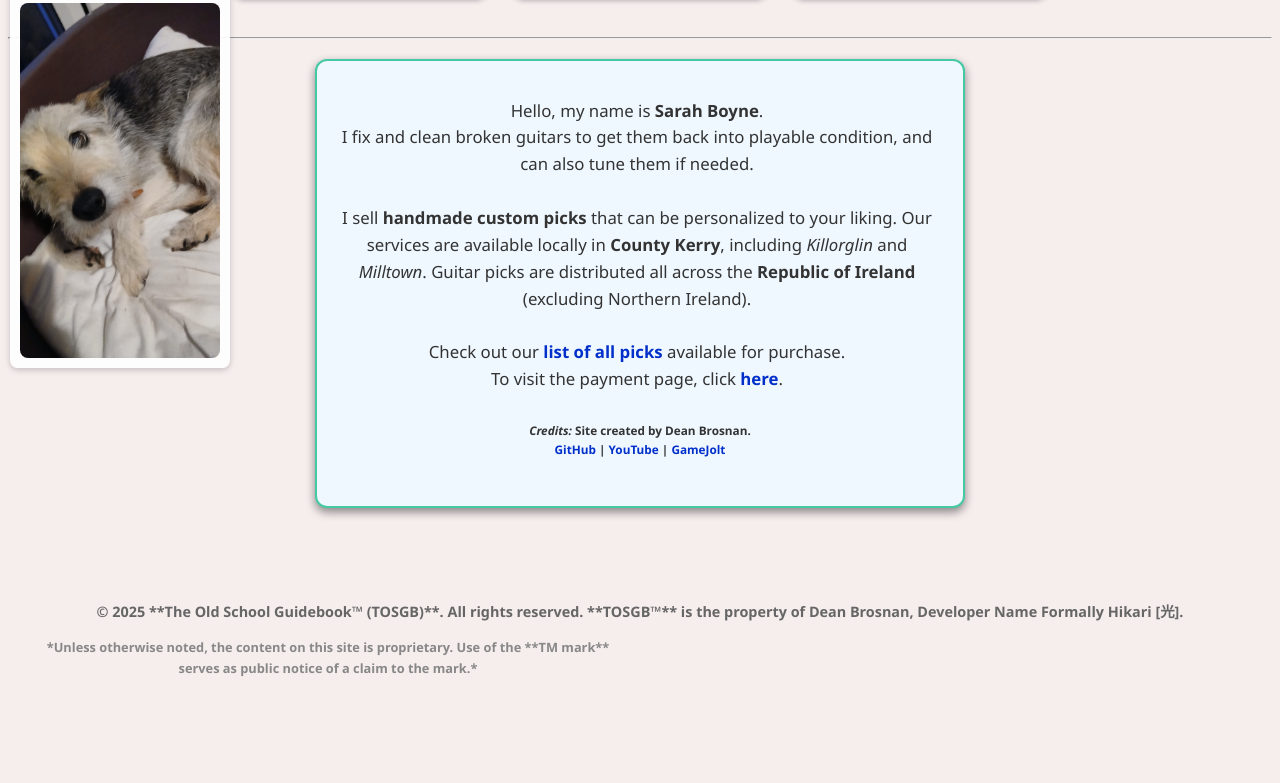
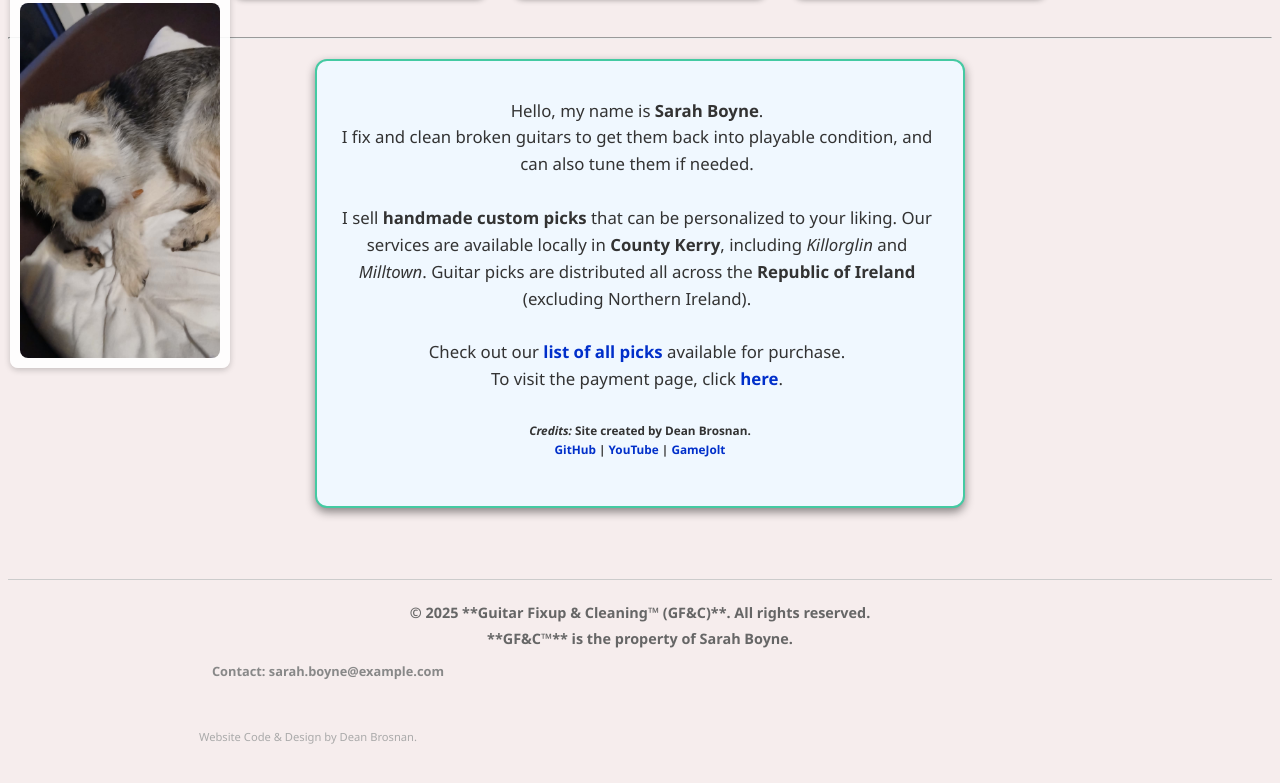
Before and after one commit to Zeb1947/guitarfixup, a plain HTML site: page index.html in a window 1280 px wide. Shown: the part 422-1205 px from the top of the page. Drawn offline with Linux system fonts and the light colour scheme.

Commit message:
Update index.html

```diff
--- a/index.html
+++ b/index.html
@@ -11,7 +11,6 @@
 <body>
     <hr>
 
-  <!-- Title section -->
     <div class="title">
         <img src="imgs/logo.png" alt="Guitar Fixup & Cleaning Logo" class="logo">
         <h1 id="heading">Guitar Fixup & Cleaning</h1>
@@ -20,7 +19,6 @@
 
     <hr>
 
-  <!-- Gallery -->
     <div id="pics_home_page">
         <img src="imgs/guitar1.jpeg" alt="Acoustic Guitar">
         <img src="imgs/guitar_pick.jpg" alt="Guitar Pick">
@@ -29,7 +27,6 @@
 
     <hr>
 
-  <!-- About / Info Box -->
     <div class="text-center" id="box">
         <p>
             Hello, my name is <strong>Sarah Boyne</strong>.<br>
@@ -51,23 +48,29 @@
         </h6>
     </div>
 
-  <!-- Floating Dog Box -->
     <div class="dog">
         <div class="dog_text"><strong>Dog for sale (kidding)</strong></div>
         <img src="imgs/dog.jpeg" alt="A cute dog">
     </div><br><br>
 
     <footer role="contentinfo">
-        <div style="text-align: center; padding: 20px; font-weight: bolder;">
+        <div style="text-align: center; padding: 20px; font-weight: bolder; border-top: 1px solid #ccc;">
             <b style="font-size: 0.9em; color: #666;">
-                &copy; 2025 **The Old School Guidebook™ (TOSGB)**. All rights reserved.
-                **TOSGB™** is the property of Dean Brosnan, Developer Name Formally Hikari [光].
+                &copy; 2025 **Guitar Fixup & Cleaning™ (GF&C)**. All rights reserved.
+                <br>
+                **GF&C™** is the property of Sarah Boyne.
             </b>
 
-            <p style="font-size: 0.8em; color: #888;" class="text-center">
-                *Unless otherwise noted, the content on this site is proprietary. Use of the **TM mark** serves as public notice of a claim to the mark.*
+            <p style="font-size: 0.8em; color: #888; margin-top: 10px;">
+                <a href="mailto:sarah.boyne@example.com" style="color: #888; text-decoration: none;">
+                    Contact: sarah.boyne@example.com
+                </a>
             </p>
         </div>
+
+        <p style="text-align: center; font-size: 0.7em; color: #aaa; padding-bottom: 5px;">
+             Website Code & Design by Dean Brosnan.
+        </p>
     </footer>
 </body>
 </html>
```
Lines whose indentation alone changed are shown as unchanged.
